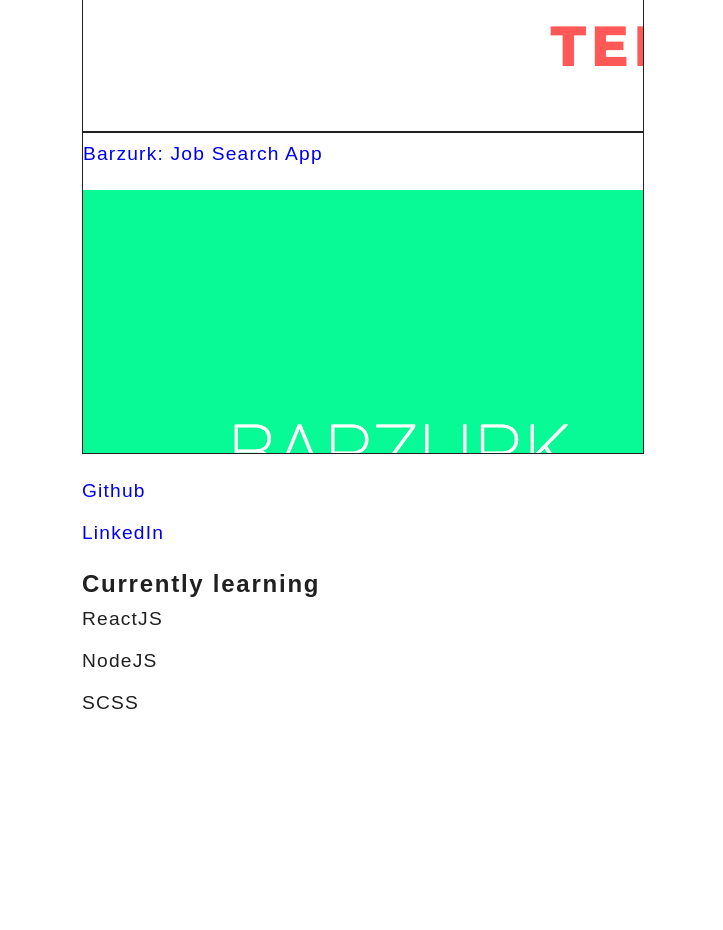
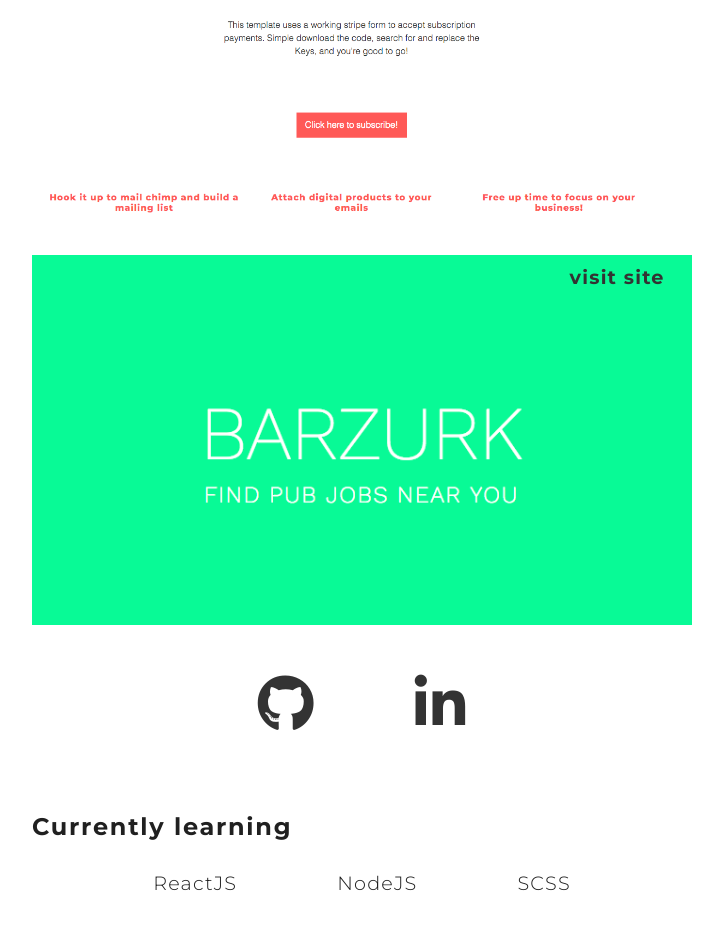
Before and after one commit to tjallen27/Portfolio, a React (Create React App) app: page / in a window 1280 px wide. Shown: the part 940-1870 px from the top of the page, without its empty margins (298-1021 px from the left). Before the commit the page ends 1700 px from the top, so only its background shows below. Built offline with nearby package versions, Linux system fonts and the light colour scheme.

Commit message:
background object added to project component

```diff
--- a/public/index.html
+++ b/public/index.html
@@ -8,6 +8,8 @@
       manifest.json provides metadata used when your web app is added to the
       homescreen on Android. See https://developers.google.com/web/fundamentals/engage-and-retain/web-app-manifest/
     -->
+    <link rel="stylesheet" href="https://use.fontawesome.com/releases/v5.0.13/css/all.css" integrity="sha384-DNOHZ68U8hZfKXOrtjWvjxusGo9WQnrNx2sqG0tfsghAvtVlRW3tvkXWZh58N9jp" crossorigin="anonymous">
+    <link href="https://fonts.googleapis.com/css?family=Montserrat:300,700" rel="stylesheet">
     <link rel="manifest" href="%PUBLIC_URL%/manifest.json">
     <link rel="shortcut icon" href="%PUBLIC_URL%/favicon.ico">
     <!--
--- a/src/App.css
+++ b/src/App.css
@@ -1,17 +1,26 @@
-
-
 body {
+  font-family: 'Montserrat', sans-serif;
   height: 100vh;
   background: rgba(255, 255, 255, 0.85);
   font-weight: 300;
   letter-spacing: 1.2px;
   color: #202020;
 }
-h1 {
+h3 {
+  font-size: 1.5em;
+  margin: 50px 0 0;
+  padding: 0;
+  letter-spacing: 1.75px;
+  text-align: left;
+}
 
+li {
+  padding: 10px 0;
+  font-size: 1.2em;
+  list-style: none;
 }
 .App {
-  width: 600px;
+  width: 700px;
   margin: 0 auto;
   padding: 20px;
   height: 100%;
@@ -36,37 +45,40 @@ h1 {
   font-size: 0.5em;
   margin-bottom: 50px;
 }
-.projects {
-
-}
-h3 {
-  font-size: 1.5em;
-  margin: 0;
-  padding: 0;
-  letter-spacing: 1.75px;
-}
-
-li {
-  padding: 10px 0;
-  font-size: 1.2em;
-  list-style: none;
-}
-a {
-  text-decoration: none;
-}
 .projects li {
   width: 100%;
-  height: 300px;
-  border: solid 1px;
+  height: 350px;
+  margin: 20px 0;
 }
-/*
-.projects li:nth-child(1){
-  background: url('~assets/stipe.png');
+.projects li:nth-child(1n){
   background-position: center;
-  background-size: cover;
+  background-size: 90%;
 }
 .projects li:nth-child(2){
-  background: url('~assets/barzurk.png');
   background-position: center;
-  background-size: cover;
-} */
+  background-size: 110%;
+}
+.projects a {
+  position: relative;
+  top: 0;
+  left: 80%;
+  background-color: none;
+  color: #333;
+  padding: .5em;
+  text-decoration: none;
+  font-weight: bold;
+}
+.socialLinks ul,
+.skillsList ul {
+  text-align: center;
+}
+.socialLinks li ,
+.skillsList li {
+  display: inline-block;
+  float: none;
+  margin: 20px 50px;
+}
+.socialLinks li a {
+  text-decoration: none;
+  color: #333;
+}
--- a/src/Components/Links.js
+++ b/src/Components/Links.js
@@ -4,16 +4,20 @@ export default class Links extends Component {
   render(){
     const links = [
       {name: 'Github',
-      url: 'https://www.github.com/tjallen27'},
+      url: 'https://www.github.com/tjallen27',
+      icon: <i className="fab fa-github fa-3x"></i>
+      },
       {name: 'LinkedIn',
-      url: 'https://www.linkedin.com/in/tjallen27/'}
+      url: 'https://www.linkedin.com/in/tjallen27/',
+      icon: <i className="fab fa-linkedin-in fa-3x"></i>
+      }
     ];
 
     return (
       <div className="socialLinks">
         <ul>
           {links.map(function(item, index){
-            return (<li key={index}><a href={item.url} target="_blank">{item.name}</a></li>)
+            return (<li key={index}><a href={item.url} target="_blank">{item.icon}</a></li>)
           })}
         </ul>
       </div>
--- a/src/Components/Projects.js
+++ b/src/Components/Projects.js
@@ -27,9 +27,12 @@ export default class Projects extends Component {
     return (
       <div className="projects">
         <ul>
-        <h3>Personal Projects</h3>
+        <h3>What i've made</h3>
         {items.map(function(item, index){
-           return (<li style={{backgroundImage: "url(" + item.background + ")"}} key={index}><a href={item.url} target="_blank">{item.name}</a></li>)
+           return (
+            <li style={{backgroundImage: "url(" + item.background + ")"}} key={index}>
+              <a href={item.url} target="_blank">visit site</a>
+            </li>)
          })}
         </ul>
 
```
